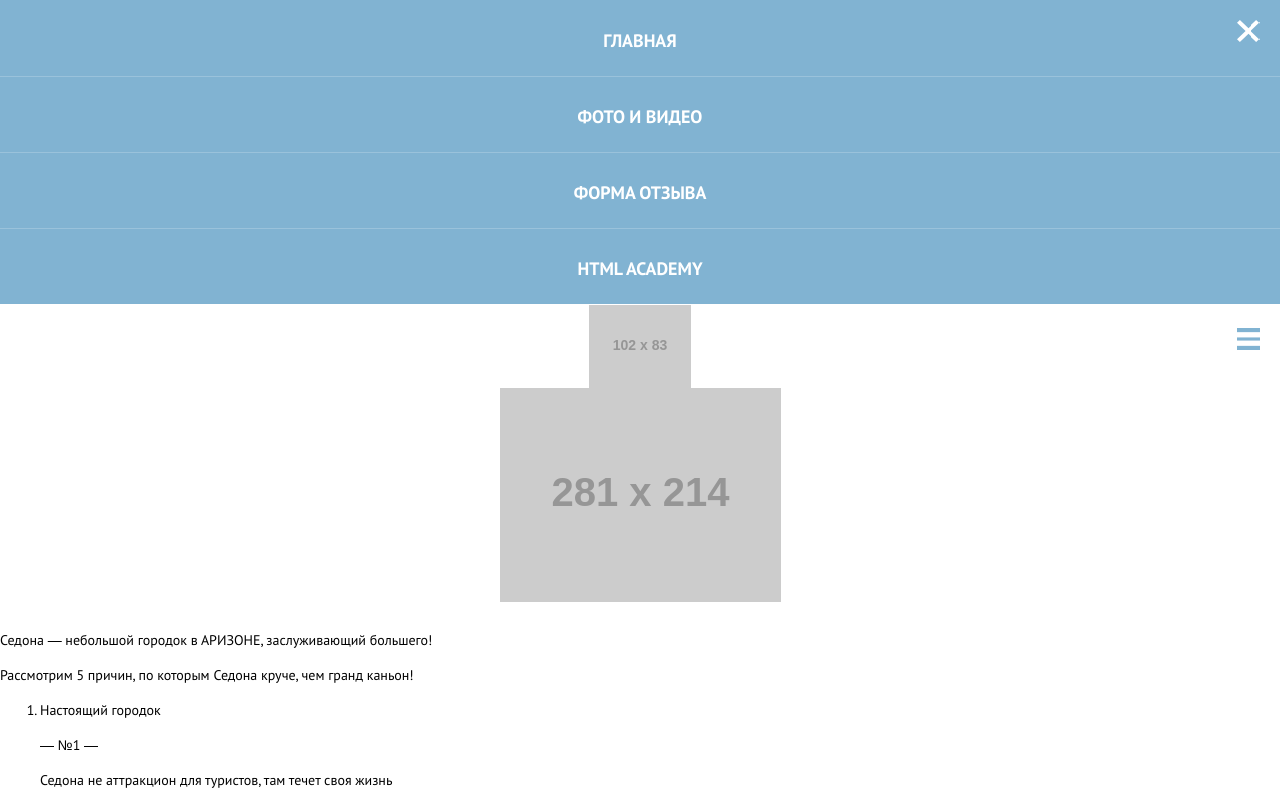
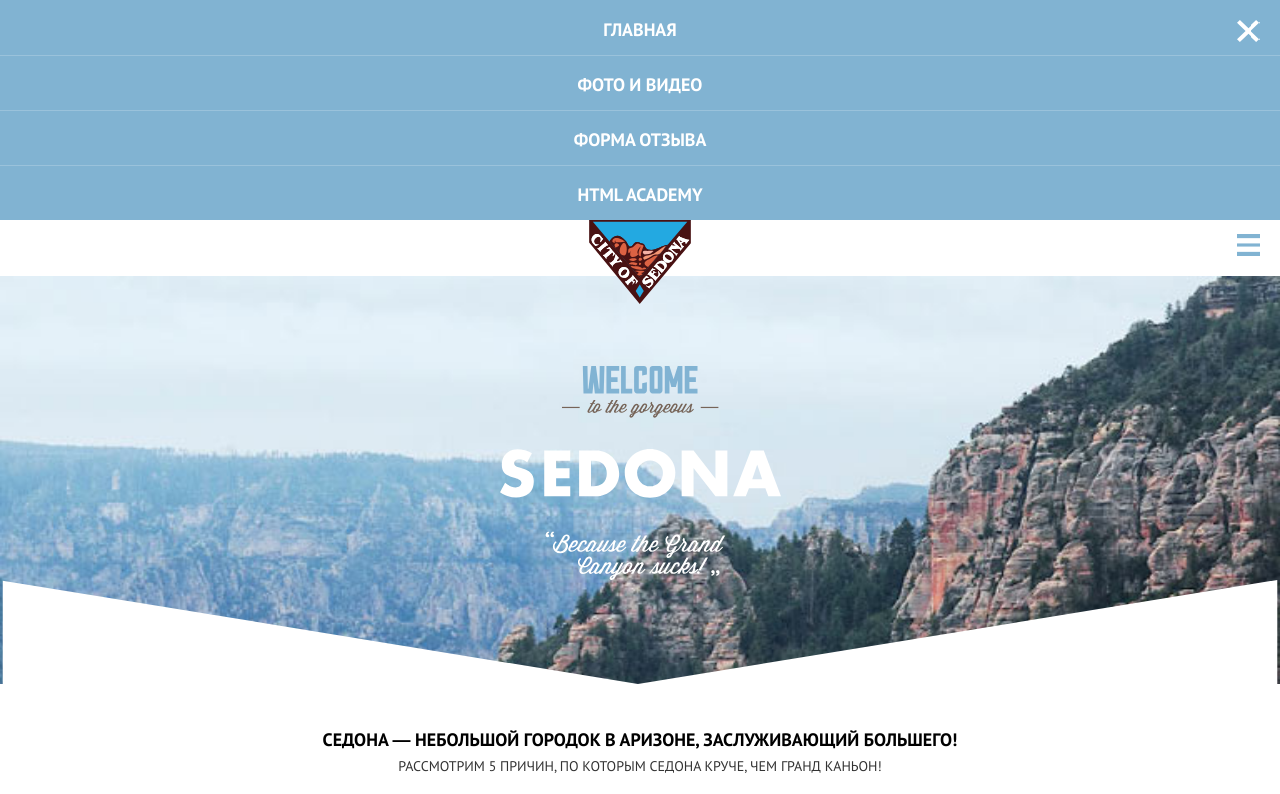
Before and after one commit to vdshivtsov/814291-sedona-19, a website: page source/index.html in a window 1280 px wide. Shown: the top 794 px of the page. Drawn offline with nearby package versions, Linux system fonts and the light colour scheme; files that its build step writes are made by us from their sources; placeholder pictures from the web are drawn by us.

Commit message:
Продолжаю делать индекс. Промежуточный сейв

```diff
--- a/source/index.html
+++ b/source/index.html
@@ -26,21 +26,23 @@
           <button class="header__burger-button"><span class="visually-hidden">Меню</span></button>
         </div>
         <button class="header__close-button"><span class="visually-hidden">Меню</span></button>
+        <a class="header__logo-link">
+          <img class="header__logo-image" src="img/logo-sedona-mobile.svg" alt="Логотип города Седона" width="102" height="84">
+        </a>
       </nav>
-      <a class="header__logo-link" href="#">
-        <img class="header__logo-image" src="https://via.placeholder.com/102x83" alt="Логотип города Седона" width="102" height="83">
-      </a>
       <section class="header__content promo-block">
         <h2 class="promo-block__title visually-hidden">Прекрасная Седона</h2>
-        <img class="promo-block__image" src="https://via.placeholder.com/281x214" alt="Добро пожаловать в великолепную Седону. Потому что большой каньон отстой." width="281" height="214">
+        <img class="promo-block__image" src="img/text-sedona-index.svg" alt="Добро пожаловать в великолепную Седону. Потому что большой каньон отстой." width="281" height="214">
       </section>
     </header>
     <main class="main">
       <h1 class="main__title visually-hidden">Добро пожаловать в Седону</h1>
       <section class="main__about reasons">
         <h2 class="reasons__title visually-hidden">Чем Седона так хороша?</h2>
-        <p class="reasons__content">Седона — небольшой городок в АРИЗОНЕ, заслуживающий большего!</p>
-        <p class="reasons__content">Рассмотрим 5 причин, по которым Седона круче, чем гранд каньон!</p>
+        <div class="container">
+          <p class="reasons__intro">Седона — небольшой городок в Аризоне, заслуживающий большего!</p>
+          <p class="reasons__content">Рассмотрим 5 причин, по которым Седона круче, чем гранд каньон!</p>
+        </div>
         <ol class="reasons__list">
           <li class="reasons__item reason">
             <p class="reason__why">Настоящий городок</p>
--- a/source/sass/blocks/header.scss
+++ b/source/sass/blocks/header.scss
@@ -33,7 +33,7 @@
 .header__burger-container {
   height: 56px;
   text-align: right;
-  padding-top: 20px;
+  padding-top: 10px;
 }
 
 .header__burger-button {
@@ -48,10 +48,10 @@
 
 .header__logo-link {
   display: block;
-  margin: 0 auto;
-  margin-top: -75px;
+  position: absolute;
+  bottom: -28px;
+  left: calc(50% - 51px);
   width: 102px;
-  height: 83px;
+  height: 84px;
   z-index: 1;
-  position: relative;
 }
--- a/source/sass/blocks/main.scss
+++ b/source/sass/blocks/main.scss
@@ -0,0 +1,9 @@
+.main {
+  background-color: rgba(255, 255, 255, 1);
+  color: $main-color-text;
+  font-family: $main-font;
+  font-size: 14px;
+  line-height: 21px;
+  font-weight: 400;
+  text-align: center;
+}
--- a/source/sass/blocks/nav-list.scss
+++ b/source/sass/blocks/nav-list.scss
@@ -2,10 +2,9 @@
   background-color: $light-grey-blue;
   width: 100%;
   display: block;
-  padding-top: 21px;
+  padding-top: 10px;
   height: 55px;
   color: $invert-color-text;
-  text-transform: uppercase;
   text-decoration: none;
   box-shadow: 0 1px 0 0 rgba(1, 1, 1, 0.2), inset 0 1px 0 0 rgba(255, 255, 255, 0.2);
 }
--- a/source/sass/blocks/promo-block.scss
+++ b/source/sass/blocks/promo-block.scss
@@ -0,0 +1,8 @@
+.promo-block {
+  background-image: url("../../img/bg-intro-triangle-mobile.svg"), url("../../img/bg-back-mobile@1x.jpg");
+  background-repeat: no-repeat, no-repeat;
+  background-size: contain, cover;
+  background-position: bottom, top;
+  min-height: 389px;
+  padding: 90px;
+}
--- a/source/sass/blocks/reasons.scss
+++ b/source/sass/blocks/reasons.scss
@@ -0,0 +1,20 @@
+.reasons {
+  padding-top: 43px;
+}
+
+.reasons__intro {
+  @include reset;
+  font-size: 18px;
+  font-weight: 700;
+  line-height: 26px;
+}
+
+.reasons__content {
+  @include reset;
+  line-height: 26px;
+  color: rgba(51, 51, 51, 1);
+}
+
+.reasons__list {
+  @include reset-list;
+}
--- a/source/sass/scaffolding.scss
+++ b/source/sass/scaffolding.scss
@@ -1,4 +1,32 @@
 /**** sourse from https://a11yproject.com/posts/how-to-hide-content ****/
+html {
+  box-sizing: border-box;
+}
+
+body {
+  font-weight: 400;
+  font-size: 14px;
+  line-height: 21px;
+  font-family: $main-font;
+  color: $main-color-text;
+  background-color: rgba(255, 255, 255, 1);
+  text-transform: uppercase;
+}
+
+img {
+  max-width: 100%;
+}
+
+a {
+  text-decoration: none;
+}
+
+*,
+*::before,
+*::after {
+  box-sizing: inherit;
+}
+
 .visually-hidden:not(:focus):not(:active) {
   position: absolute !important;
 
@@ -14,15 +42,6 @@
   /* added line */
 }
 
-body {
-  font-weight: 400;
-  font-size: 14px;
-  line-height: 21px;
-  font-family: $main-font;
-  color: $main-color-text;
-  background-color: rgba(255, 255, 255, 1);
-}
-
 .container {
   padding: 0;
   padding-left: $mobile-container-padding;
```
